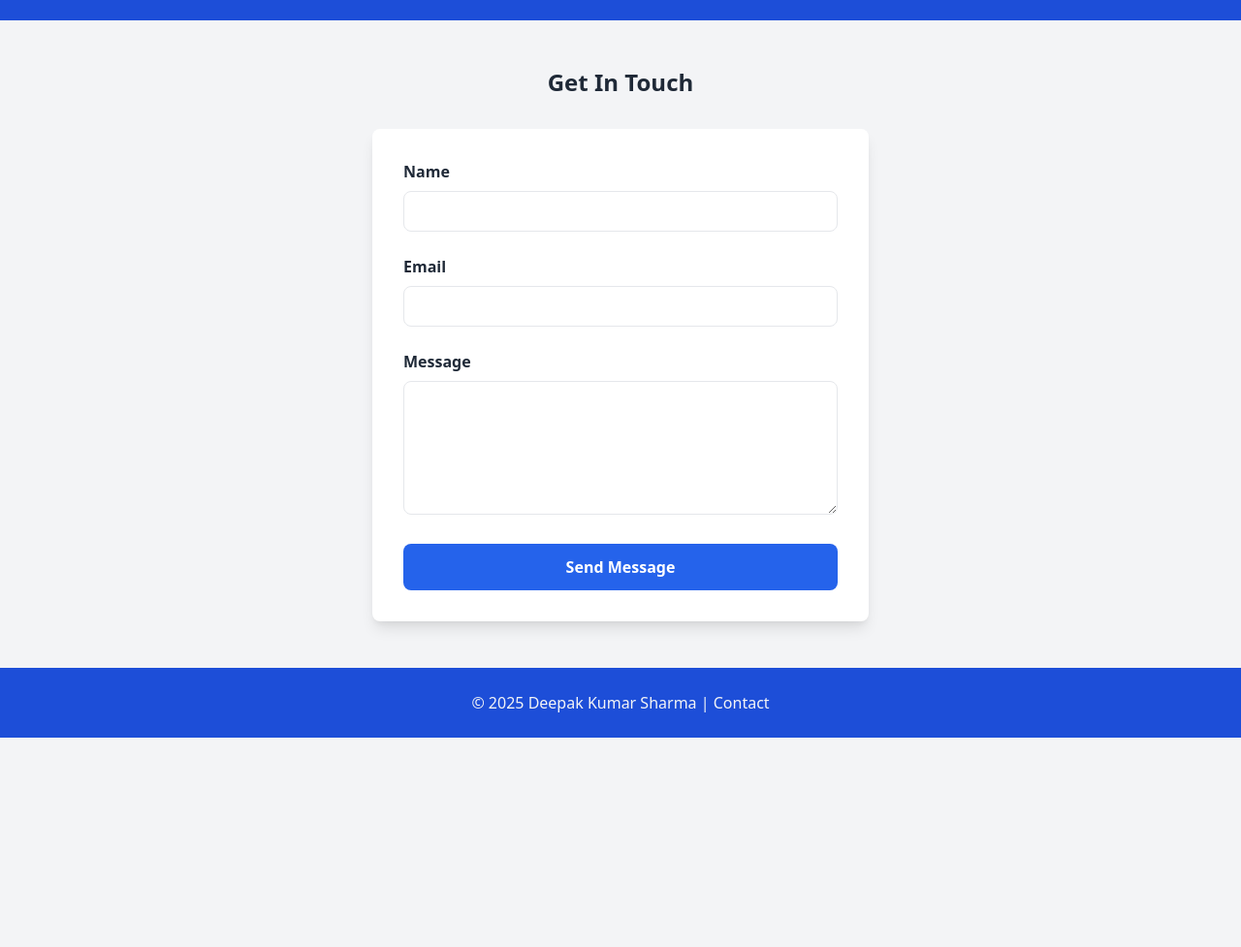
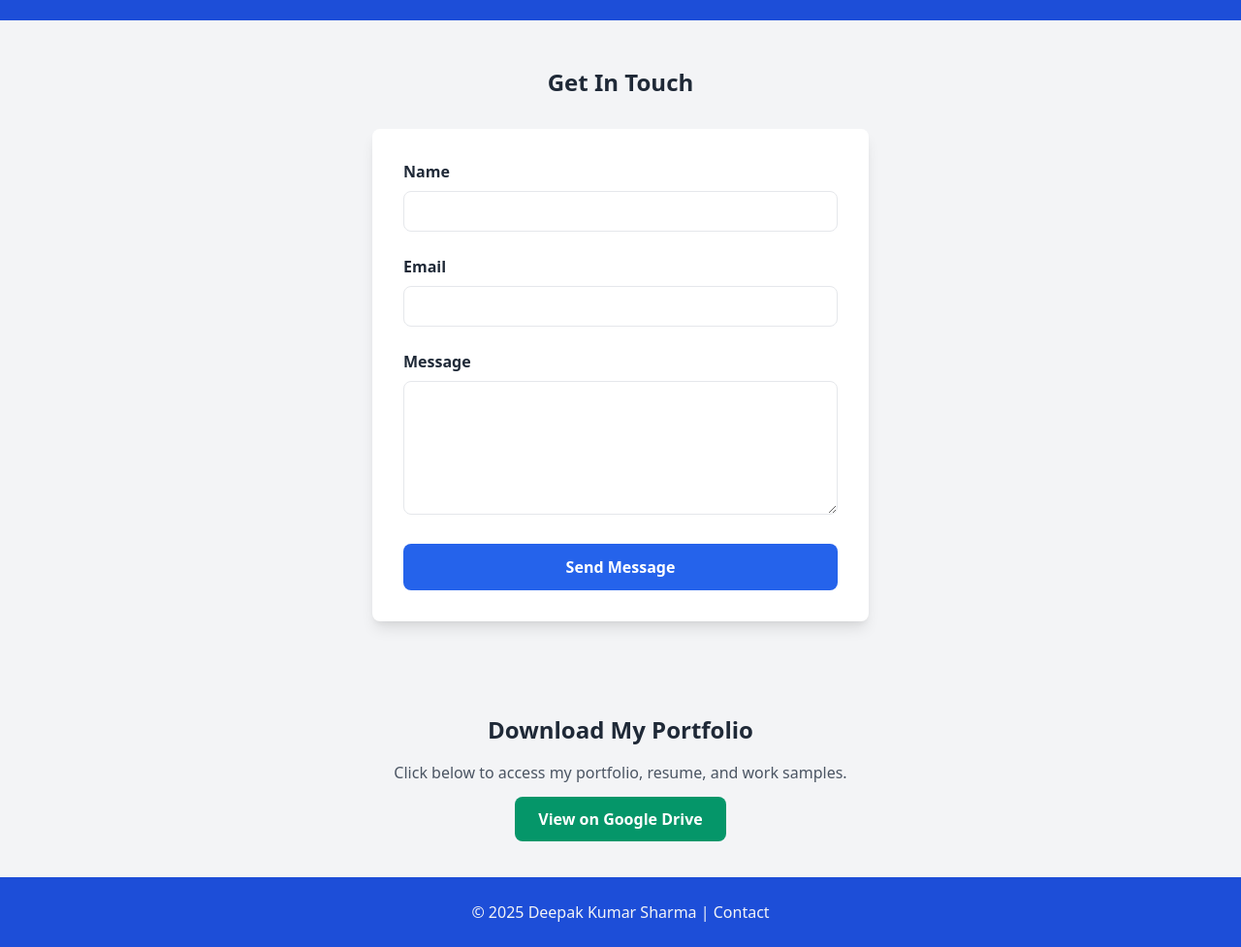
Before and after one commit to D1995k/portfolio, a plain HTML site: page contact.html in a window 1280 px wide. Shown: the part 95-1072 px from the top of the page at 97% size. Before the commit the page ends 856 px from the top, so only its background shows below. Drawn offline with nearby package versions, Linux system fonts and the light colour scheme.

Commit message:
Update contact.html

```diff
--- a/contact.html
+++ b/contact.html
@@ -41,6 +41,15 @@
     </form>
   </section>
 
+  <!-- Google Drive Section -->
+  <section class="container mx-auto text-center py-12 px-6">
+    <h2 class="text-2xl font-bold mb-4 text-gray-800">Download My Portfolio</h2>
+    <p class="text-gray-600 mb-6">Click below to access my portfolio, resume, and work samples.</p>
+    <a href="https://forms.gle/Qp95tJjU9umEbFVB7" target="_blank" class="px-6 py-3 bg-green-600 text-white rounded-lg font-semibold hover:bg-green-700 transition">
+      View on Google Drive
+    </a>
+  </section>
+
   <!-- Footer -->
   <footer class="bg-blue-700 text-gray-100 text-center py-6">
     <p>© 2025 Deepak Kumar Sharma | Contact</p>
```
